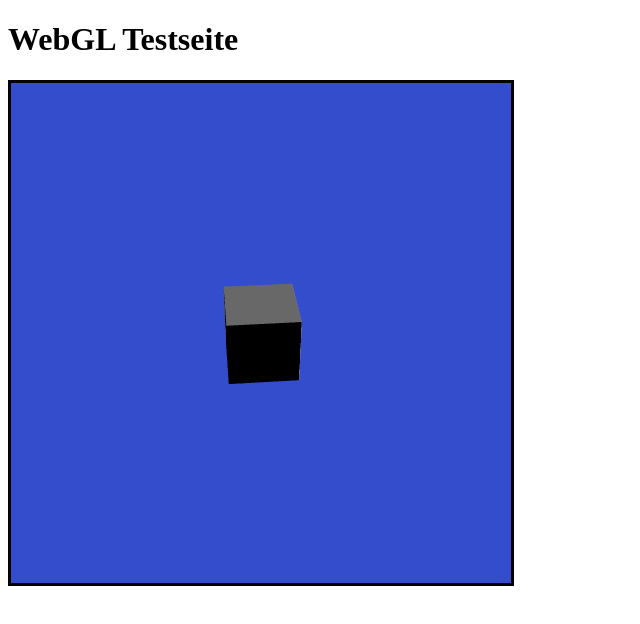
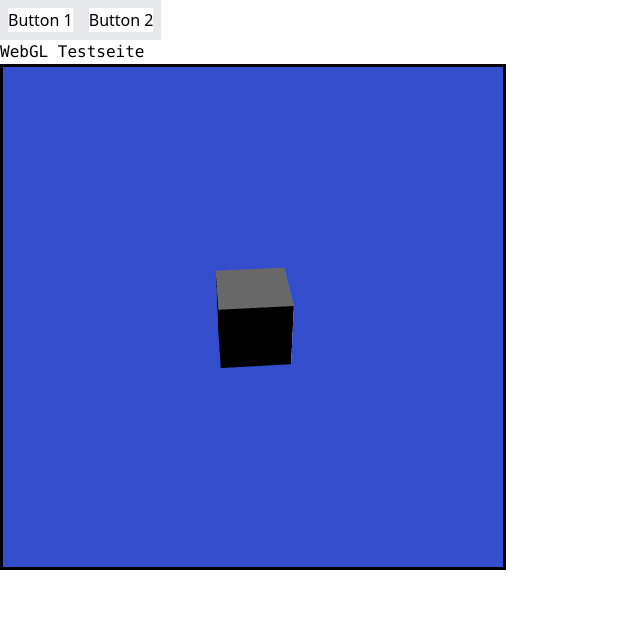
Before and after one commit to mscheiber98/Website, a plain HTML site: page index.html in a window 1280 px wide. Shown: the whole page, without its empty margins (0-640 px from the left). Drawn offline with nearby package versions, Linux system fonts and the light colour scheme.

Commit message:
integrated basic vue and tailwind

```diff
--- /dev/null
+++ b/app.js
@@ -0,0 +1 @@
+const app = Vue.createApp({})
--- a/index.html
+++ b/index.html
@@ -3,13 +3,31 @@
 <head>
     <meta charset="UTF-8">
     <title>WebGL Test</title>
+
+   <link href="https://unpkg.com/tailwindcss@^2/dist/tailwind.min.css" rel="stylesheet">
+
     <script src="lib/gl-matrix.js"></script>
 </head>
 
 <body>
-    <h1>WebGL Testseite</h1>
+    <div id="app">
+        <menu-bar></menu-bar>
+    </div>
+    <h1 class="font-mono">WebGL Testseite</h1>
     <canvas id="canvas" style="border: 3px solid;" width="500px" height="500px"></canvas>
 
+
+    <!-- Import Vue 3 -->
+    <script src="https://unpkg.com/vue@next"></script>
+    <!-- Import App-->
+    <script src="./app.js"></script>
+    <!-- Import Components -->
+    <script src="menu-bar.js"></script>
+
+    <!-- Mount App-->
+    <script>
+        const ViewModel = app.mount("#app")
+    </script>
     <script>
         var vertexShaderSource = `
        precision mediump float;
--- /dev/null
+++ b/menu-bar.js
@@ -0,0 +1,10 @@
+app.component("menu-bar", {
+    template:
+        /*html*/
+        `
+        <div class="flex flex-row">
+        <button type="button" class="border-8">Button 1</button>
+        <button type="button" class="border-8">Button 2</button>
+        </div>
+        `
+})
```
